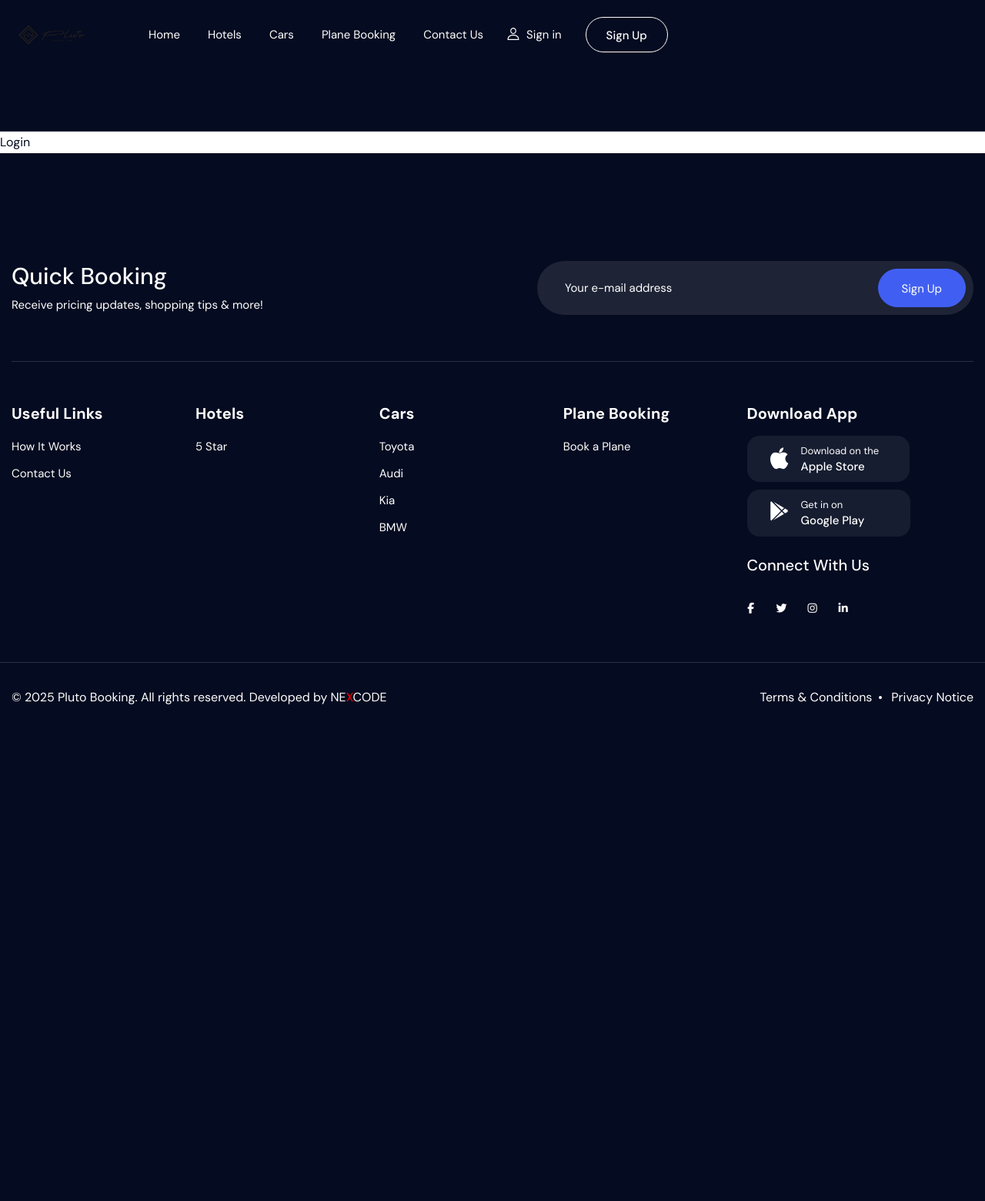
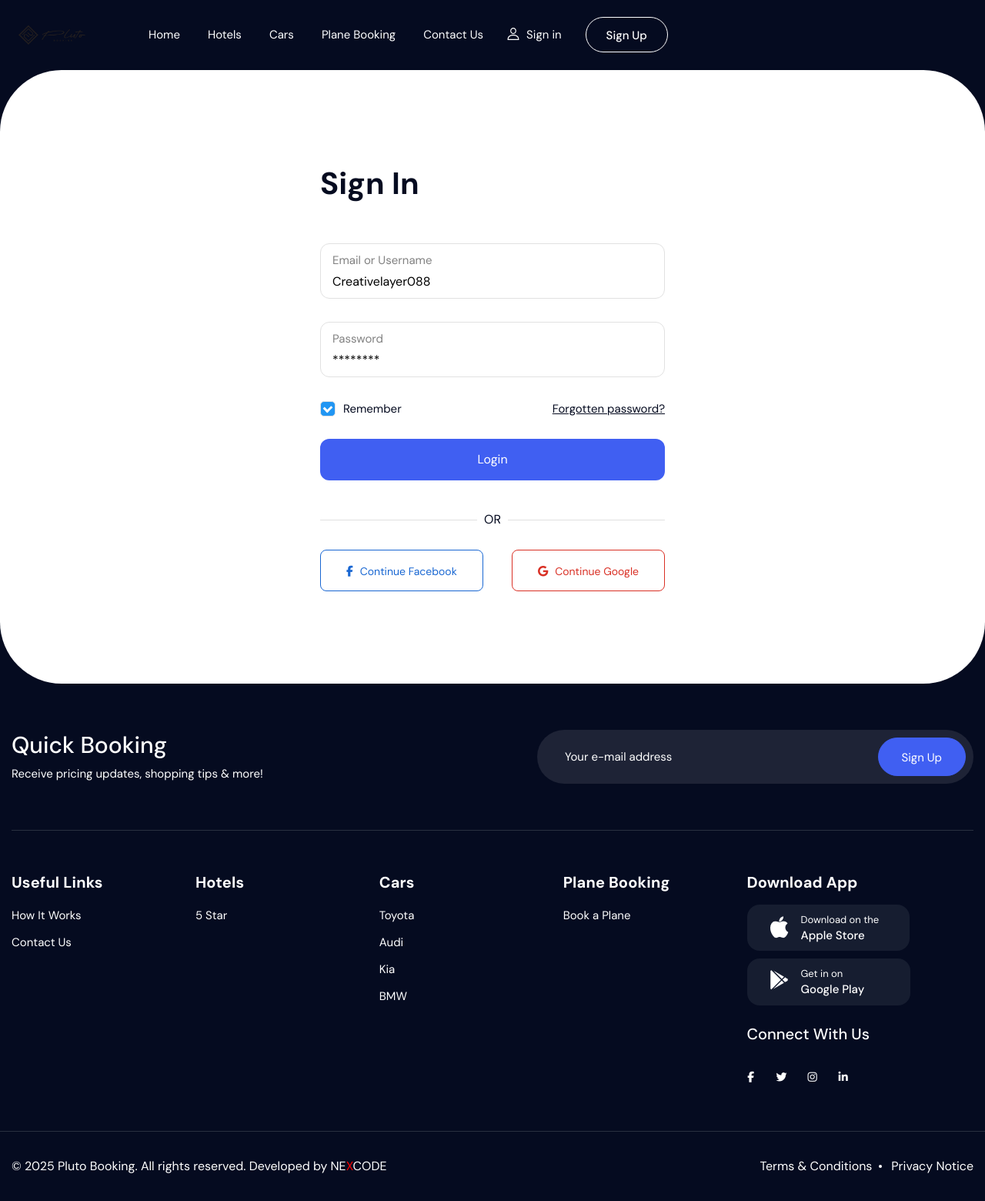
Before and after one commit to kajugadaniels/booking-management-system, a Django app: page /auth/login/ in a window 1280 px wide. Shown: the whole page at 77% size. Before the commit the page ends 915 px from the top, so only its background shows below. Run offline with Django 5.2, Linux system fonts and the light colour scheme; data that the repository does not hold is empty; some libraries are stand-ins or nearby versions.

Commit message:
Design Login page

```diff
--- a/templates/pages/auth/login.html
+++ b/templates/pages/auth/login.html
@@ -2,6 +2,54 @@
 
 {% block content %}
 
-    Login
+    <section class="login-section layout-radius">
+        <div class="inner-container">
+            <div class="boxcar-title-three wow fadeInUp">
+                <h2>Sign In</h2>
+            </div>
+
+            <div class="right-box">
+                <div class="form-sec">
+                    <div class="tab-content" id="nav-tabContent">
+                        <div class="tab-pane fade show active" id="nav-home" role="tabpanel" aria-labelledby="nav-home-tab">
+                            <div class="form-box">
+                                <form>
+                                    <div class="form_boxes">
+                                        <label>Email or Username</label>
+                                        <input type="text" name="name" placeholder="Creativelayer088" />
+                                    </div>
+                                    <div class="form_boxes">
+                                        <label>Password</label>
+                                        <input type="password" name="password" placeholder="********" />
+                                    </div>
+                                    <div class="btn-box">
+                                        <label class="contain">Remember
+                                            <input type="checkbox" checked="checked">
+                                            <span class="checkmark"></span>
+                                        </label>
+                                        <a href="{% url 'auth:forgetPassword' %}" class="pasword-btn">
+                                            Forgotten password?
+                                        </a>
+                                    </div>
+                                    <div class="form-submit">
+                                        <button type="submit" class="theme-btn">
+                                            Login
+                                        </button>
+                                    </div>
+                                </form>
+                                <div class="btn-box-two">
+                                    <span>OR</span>
+                                    <div class="social-btns">
+                                        <a href="#" class="fb-btn"><i class="fa-brands fa-facebook-f"></i>Continue Facebook</a>
+                                        <a href="#" class="fb-btn two"><i class="fa-brands fa-google"></i>Continue Google</a>
+                                    </div>
+                                </div>
+                            </div>
+                        </div>
+                    </div>
+                </div>
+            </div>
+        </div>
+    </section>
 
 {% endblock content %}
```
